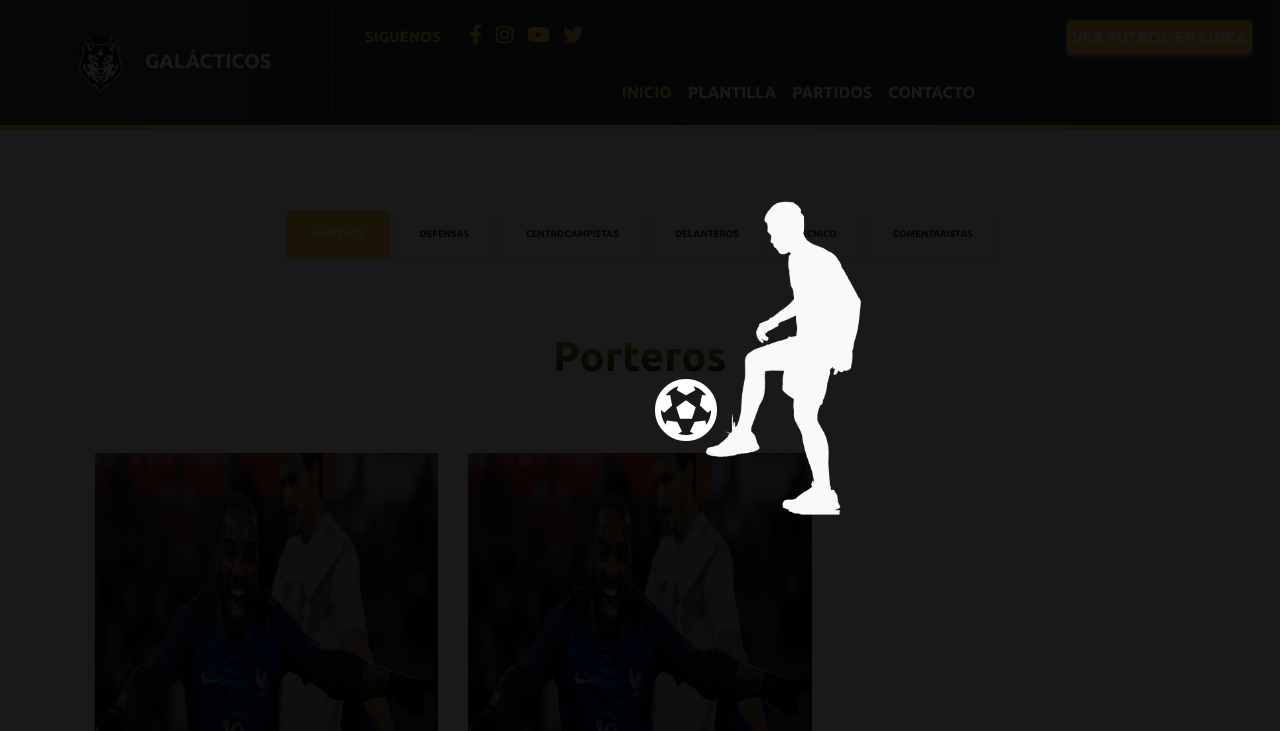
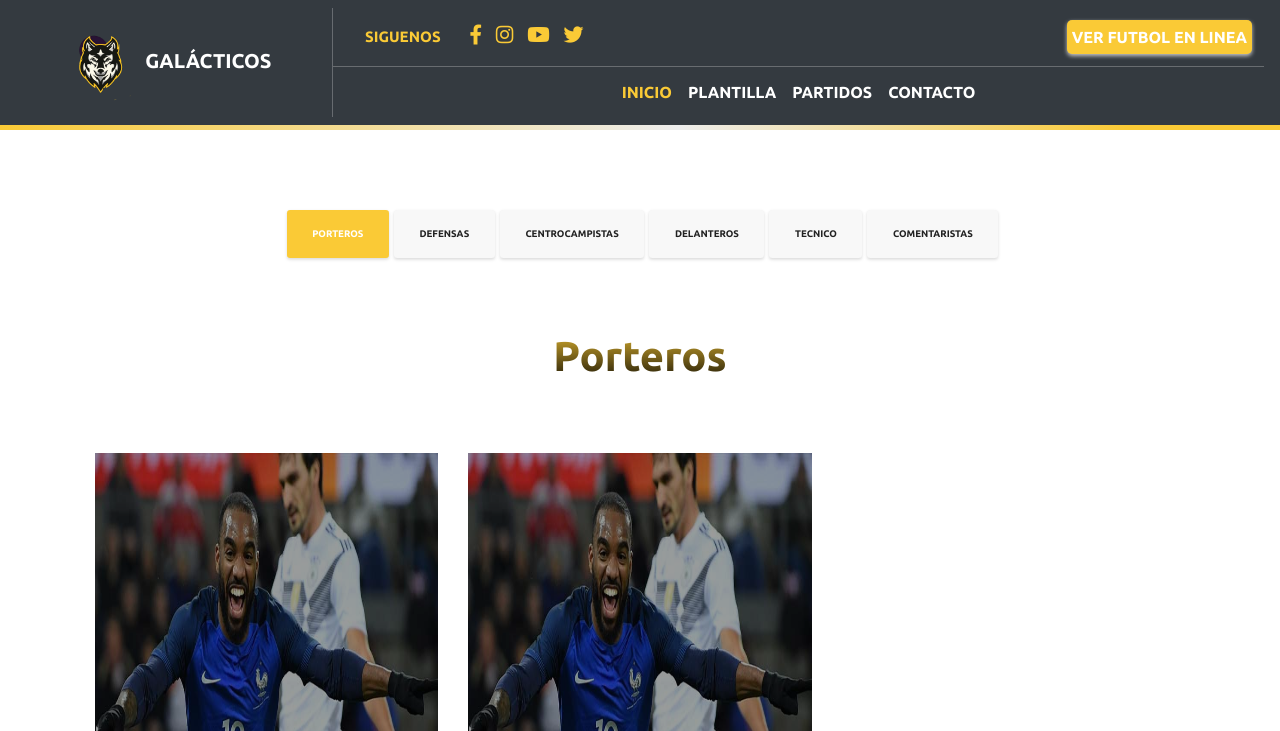
Before and after one commit to juanbolivar95/Galacticos, a plain HTML site: page players.html in a window 1280 px wide. Shown: the top 731 px of the page. Drawn offline with Linux system fonts and the light colour scheme.

Commit message:
preloader

```diff
--- a/players.html
+++ b/players.html
@@ -1412,6 +1412,14 @@
                 }, 2000);
                 return false;
             });
+
+            /* ===========================================================
+                query preload
+            =============================================================*/
+            var container = document.getElementById('container-reload');
+            setTimeout(function() {
+                container.classList.add('cerrar');
+            }, 2500);
         });
     </script>
     </script>
```
